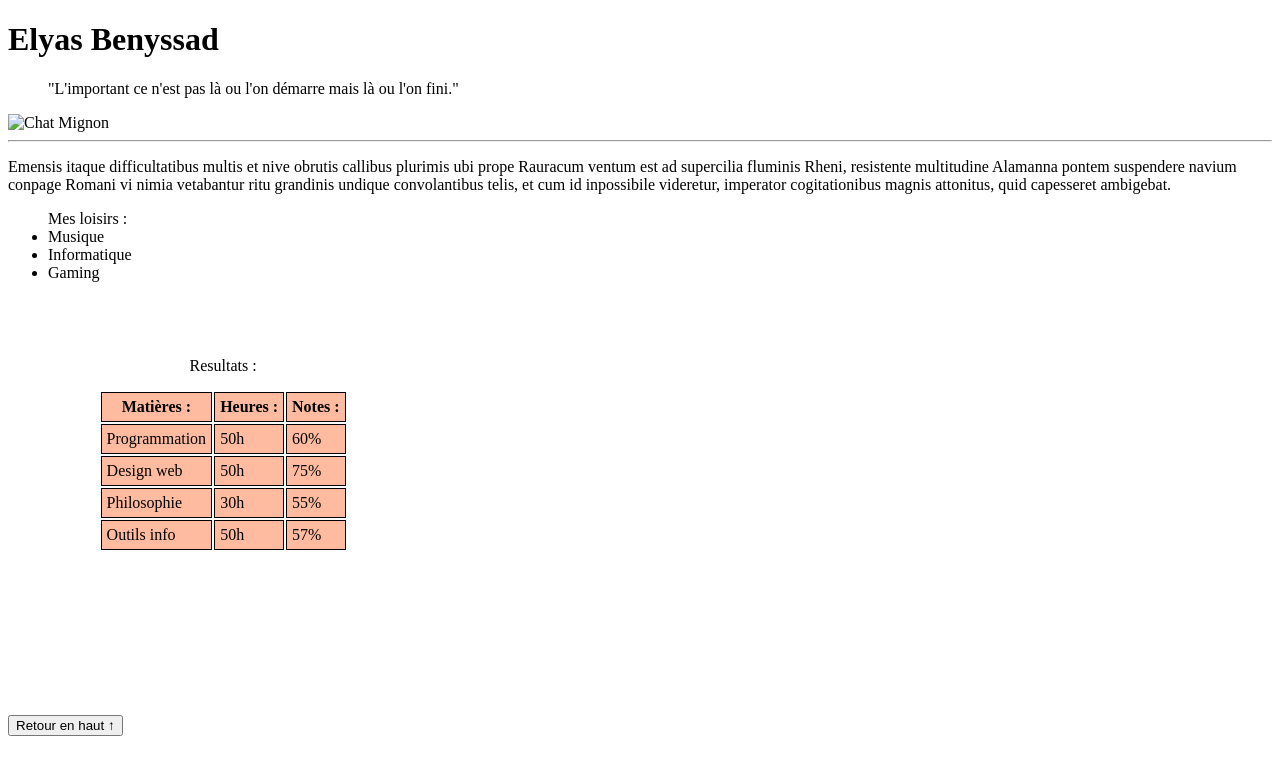
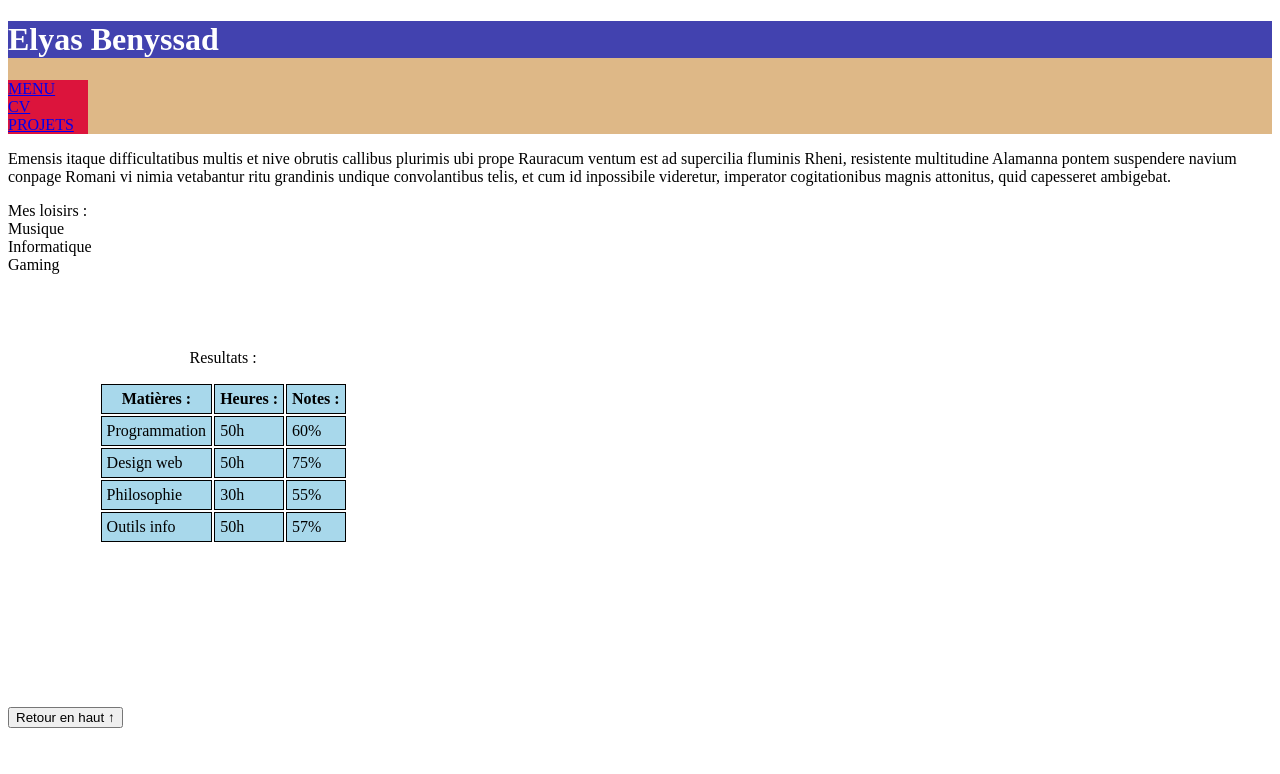
Before and after one commit to 2137889-Benyssad-Elyas/2137889-Benyssad-Elyas.github.io, a plain HTML site: page index.html in a window 1280 px wide. Drawn offline with Linux system fonts and the light colour scheme.

Commit message:
Mise en ligne

```diff
--- a/index.html
+++ b/index.html
@@ -12,11 +12,20 @@
 
 </body>
 
-<h1>Elyas Benyssad</h1>
+  <header id="head">
+    <h1 id="name">Elyas Benyssad</h1>
+    <ul id="navbar">
+      <li><a href="#">MENU</a></li>
+      <li><a href="#">CV</a></li>
+      <li><a href="#">PROJETS</a></li>
+    </ul>
+  </header>
 
-<blockquote>"L'important ce n'est pas là ou l'on démarre mais là ou l'on fini."</blockquote>
-<img src="chat-mignon-02.jpg" title="Chat mignon" alt="Chat Mignon" width="200px">
-<hr>
+
+
+
+
+
   <p>
     Emensis itaque difficultatibus multis et nive obrutis callibus plurimis
     ubi prope Rauracum ventum est ad supercilia fluminis Rheni, resistente multitudine
@@ -41,6 +50,7 @@
           <th>Notes :</th>
       </tr>
     </thead>
+
     <tbody>
       <tr>
           <td>Programmation</td>
@@ -78,6 +88,10 @@
   </button>
 </a>
 
+
+
+
+
 </body>
 
 
--- a/style.css
+++ b/style.css
@@ -1,3 +1,29 @@
+#head{
+    background-color: burlywood;
+}
+
+#navbar{
+    background-color: crimson;
+    list-style-type: none;
+    padding: 0;
+    margin: 0;
+}
+#name{
+    background-color: rgb(66, 66, 175);
+    color: #FFF;
+}
+
+ul {
+    list-style-type: none;
+    margin: 0;
+    padding: 0;
+    width: 80px;
+}
+li a {
+    display: block;
+    width: 60px;
+}
+
 table{
 
     margin: 2cm;
@@ -8,5 +34,5 @@ table{
 td,th {
     border: 1px solid black;
     padding: 5px;
-    background-color: #F516 ;
+    background-color: rgba(39, 157, 204, 0.4) ;
 }
```
Lines whose indentation alone changed are shown as unchanged.
